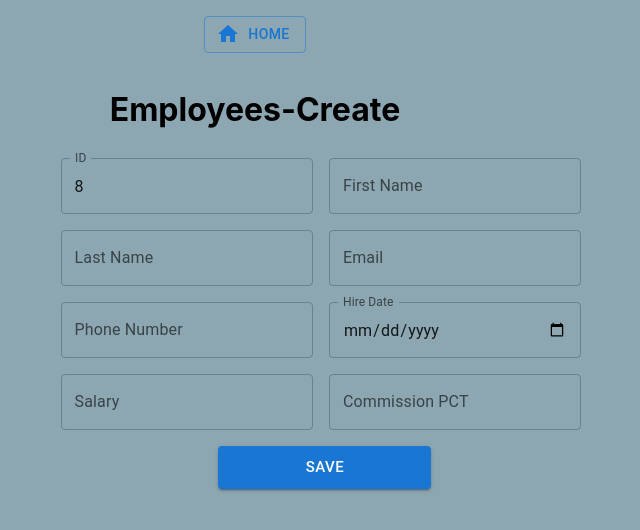
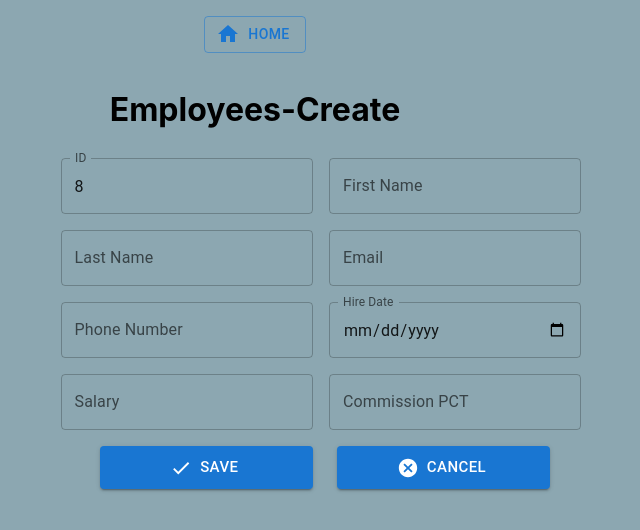
Before and after one commit to 112762PizarroDolores/crud-employees-I, a React (Create React App) app: page /create-employee in a window 1280 px wide. Shown: the top 530 px of the page, without its empty margins (385-1025 px from the left). Built offline with nearby package versions, Linux system fonts and the light colour scheme.

Commit message:
Entrega final

```diff
--- a/src/components/EmployeeCreate.js
+++ b/src/components/EmployeeCreate.js
@@ -6,6 +6,8 @@ import { Button } from '@mui/material';
 import { useDispatch, useSelector } from 'react-redux';
 import { addEmployee } from '../features/employees/employeeSlice';
 import { useNavigate } from 'react-router-dom';
+import CancelIcon from '@mui/icons-material/Cancel';
+import CheckIcon from '@mui/icons-material/Check';
 
 function EmployeeCreate() {
   const {employees}=useSelector(state=>state.employees)
@@ -61,7 +63,10 @@ const validateEmployee = (employee) => {
   }
 
 }
+const handleCancelEmployee = () => {
 
+  navigate('/');
+}
   const getErrorString = (prop) => {
    switch (prop) {
         case 'employee_id':
@@ -116,10 +121,21 @@ const validateEmployee = (employee) => {
             <Button
                 variant="contained"
                 color="primary"
+                startIcon={<CheckIcon />}
                 size="large"
                 style={{ marginLeft: 16 }}
                 onClick={handleSubmit}>
                 Save
+            </Button>
+            <Button
+                variant="contained"
+                onClick={ handleCancelEmployee}
+                color="primary"
+                startIcon={<CancelIcon />}
+                size="large"
+                style={{ marginLeft: 16 }}
+                >
+                Cancel
             </Button>
     </Box>
    </>
--- a/src/components/EmployeeEdit.js
+++ b/src/components/EmployeeEdit.js
@@ -6,6 +6,9 @@ import { useDispatch } from 'react-redux';
 import { Button } from '@mui/material';
 import { editEmployee } from '../features/employees/employeeSlice';
 import { useNavigate } from 'react-router-dom';
+import CancelIcon from '@mui/icons-material/Cancel';
+import EditIcon from '@mui/icons-material/Edit';
+import SaveIcon from '@mui/icons-material/Save';
 
 export default function EmployeeEdit(props) {
 
@@ -157,6 +160,7 @@ const handleCancelEmployee = () => {
                 variant="contained"
                 onClick={ handleSaveEmployee}
                 color="primary"
+                startIcon={<SaveIcon />}
                 size="small"
                 style={{ marginLeft: 16 }}
                 disabled={enable?true: false}>
@@ -166,6 +170,7 @@ const handleCancelEmployee = () => {
                 variant="contained"
                 onClick={ handleEditEmployee}
                 color="primary"
+                startIcon={<EditIcon />}
                 size="small"
                 style={{ marginLeft: 16 }}
                 disabled={enable?false: true}>
@@ -175,6 +180,7 @@ const handleCancelEmployee = () => {
                 variant="contained"
                 onClick={ handleCancelEmployee}
                 color="primary"
+                startIcon={<CancelIcon />}
                 size="small"
                 style={{ marginLeft: 16 }}
                 disabled={enable?true: false}>
--- a/src/components/EmployeesList.js
+++ b/src/components/EmployeesList.js
@@ -6,6 +6,8 @@ import { Button } from '@mui/material';
 import DeleteIcon from '@mui/icons-material/Delete';
 import { useNavigate } from 'react-router-dom';
 import { deleteEmployee } from '../features/employees/employeeSlice';
+import PersonAddAltIcon from '@mui/icons-material/PersonAddAlt';
+import LoupeIcon from '@mui/icons-material/Loupe';
 
 export default function DataGridDemo() {
     const {employees} = useSelector(state => state.employees)
@@ -31,8 +33,10 @@ const renderDetailsButton = (params) => {
                 onClick={ handleNavigateEditEmployee}
                 color="primary"
                 size="small"
+                startIcon={<LoupeIcon />}
                 style={{ marginLeft: 16 }}
                 sx={{marginRight: '50px'}}
+
             >
                 Details
             </Button>
@@ -95,7 +99,7 @@ const columns = [
         disableSelectionOnClick
         experimentalFeatures={{ newEditingApi: true }}
       />
-       <Button variant="contained" onClick={ handleNavigateCreateEmployee}
+       <Button variant="contained" startIcon={<PersonAddAltIcon />} color="primary" onClick={ handleNavigateCreateEmployee}
        sx={{marginTop: '15px'}}
                  >Create New Employee</Button>
     </Box>
```
